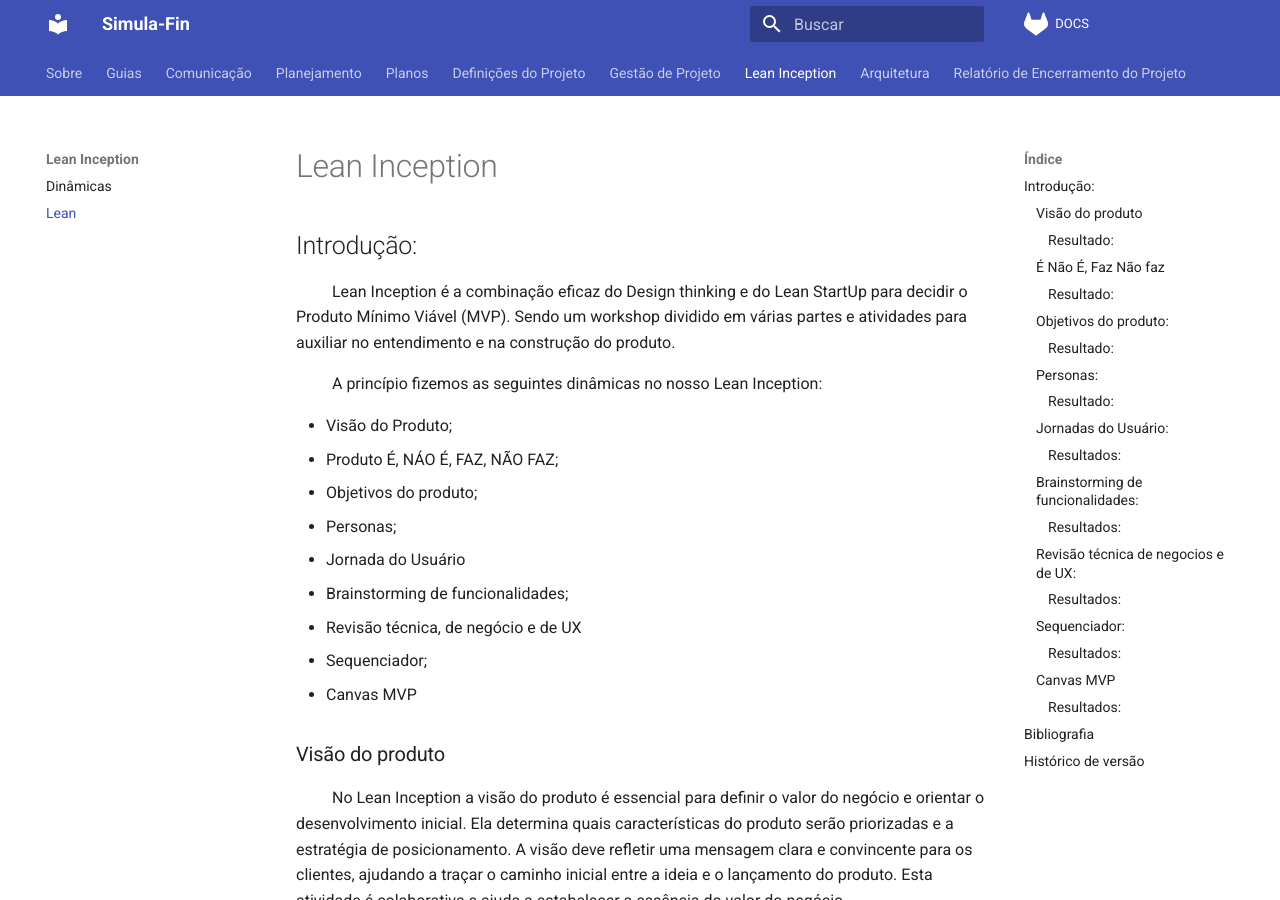
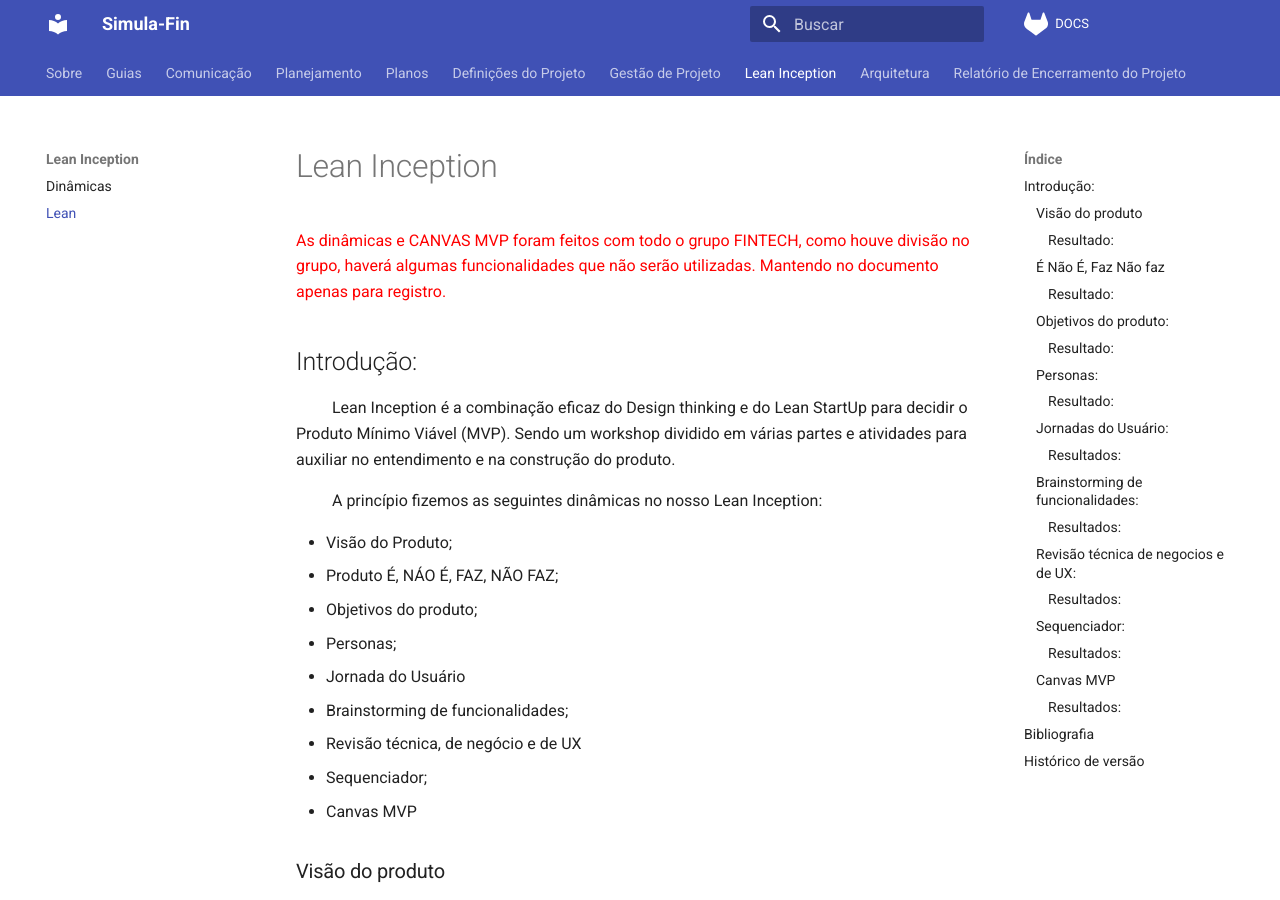
Before and after one commit to Simula-Fin/DOCS, an MkDocs documentation site: the page built from docs/lean/index.md, in a window 1280 px wide and 900 px high. Built offline with MkDocs 1.6.1 and Material for MkDocs 9.7.7, drawn with Linux system fonts in a browser that asks for light colours; comment, search, counter and statistics services are not loaded.

Commit message:
Add lean inception on readme

```diff
--- a/docs/lean/index.md
+++ b/docs/lean/index.md
@@ -1,4 +1,6 @@
 # Lean Inception
+
+<span style="color:red">As dinâmicas e CANVAS MVP foram feitos com todo o grupo FINTECH, como houve divisão no grupo, haverá algumas funcionalidades que não serão utilizadas. Mantendo no documento apenas para registro.</span>
 
 ## Introdução:
 &emsp;&emsp; Lean Inception é a combinação eficaz do Design thinking e do Lean StartUp para decidir o Produto Mínimo Viável (MVP). Sendo um workshop dividido em várias partes e atividades para auxiliar no entendimento e na construção do produto.
```
Also changed, not shown: README.md (+2 -0 lines).
